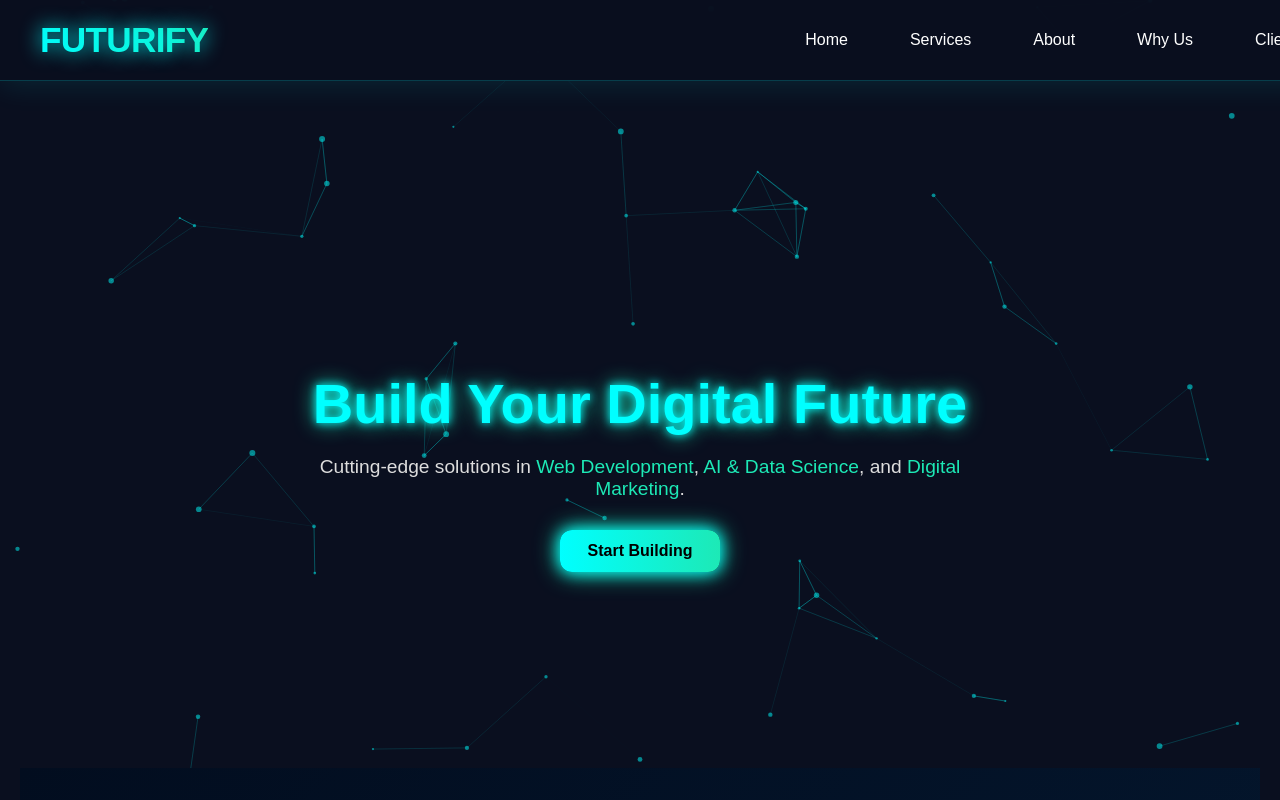
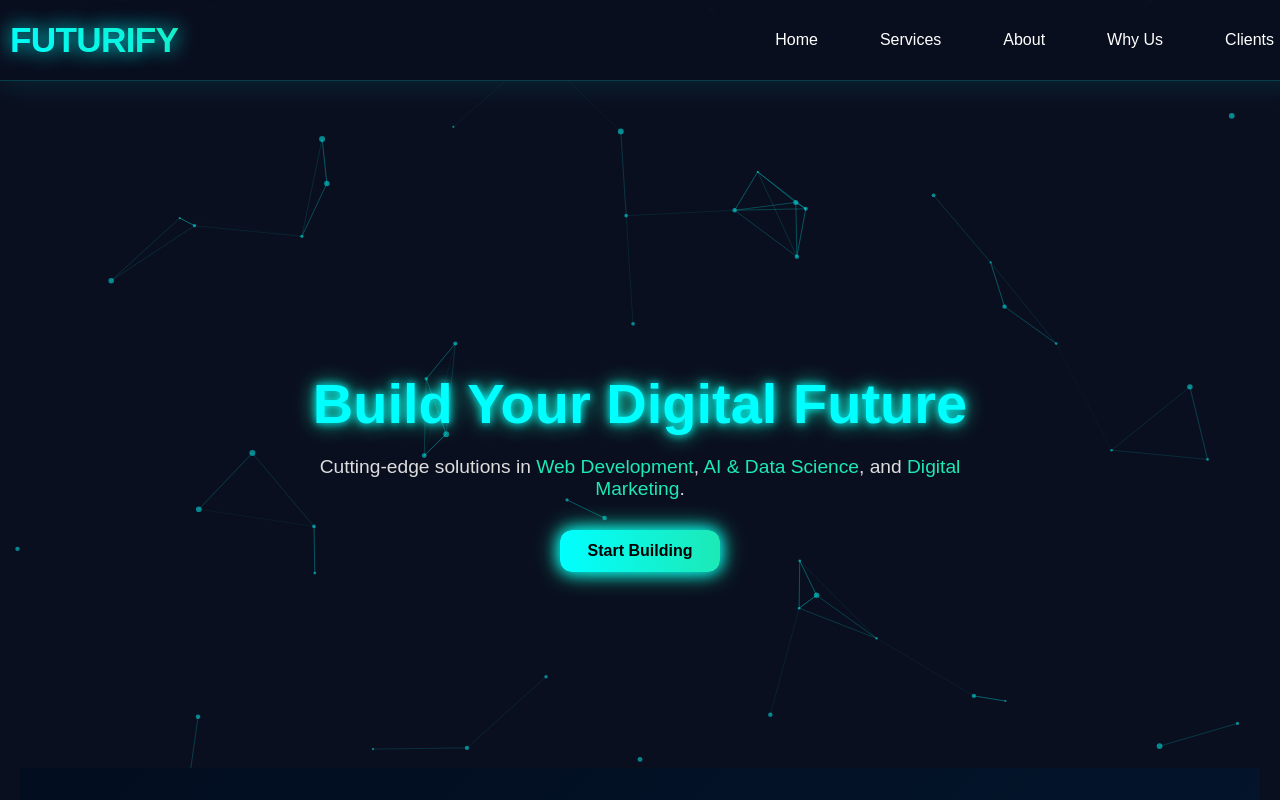
Before and after one commit to anirudhsaini364-Data/futurify-site, a React (Vite) app: page / in a window 1280 px wide. Shown: the top 800 px of the page. Built offline with nearby package versions, Linux system fonts and the light colour scheme.

Commit message:
Update: applied all latest changes

```diff
--- a/src/App.jsx
+++ b/src/App.jsx
@@ -144,7 +144,7 @@ export default function App() {
           display: "flex",
           justifyContent: "space-between",
           alignItems: "center",
-          padding: window.innerWidth < 768 ? "15px 20px" : "20px 40px",
+          padding: window.innerWidth < 768 ? "15px 20px" : "20px 10px",
           background: "rgba(10,15,31,0.95)",
           backdropFilter: "blur(20px)",
           borderBottom: "1px solid rgba(0,255,255,0.2)",
```
